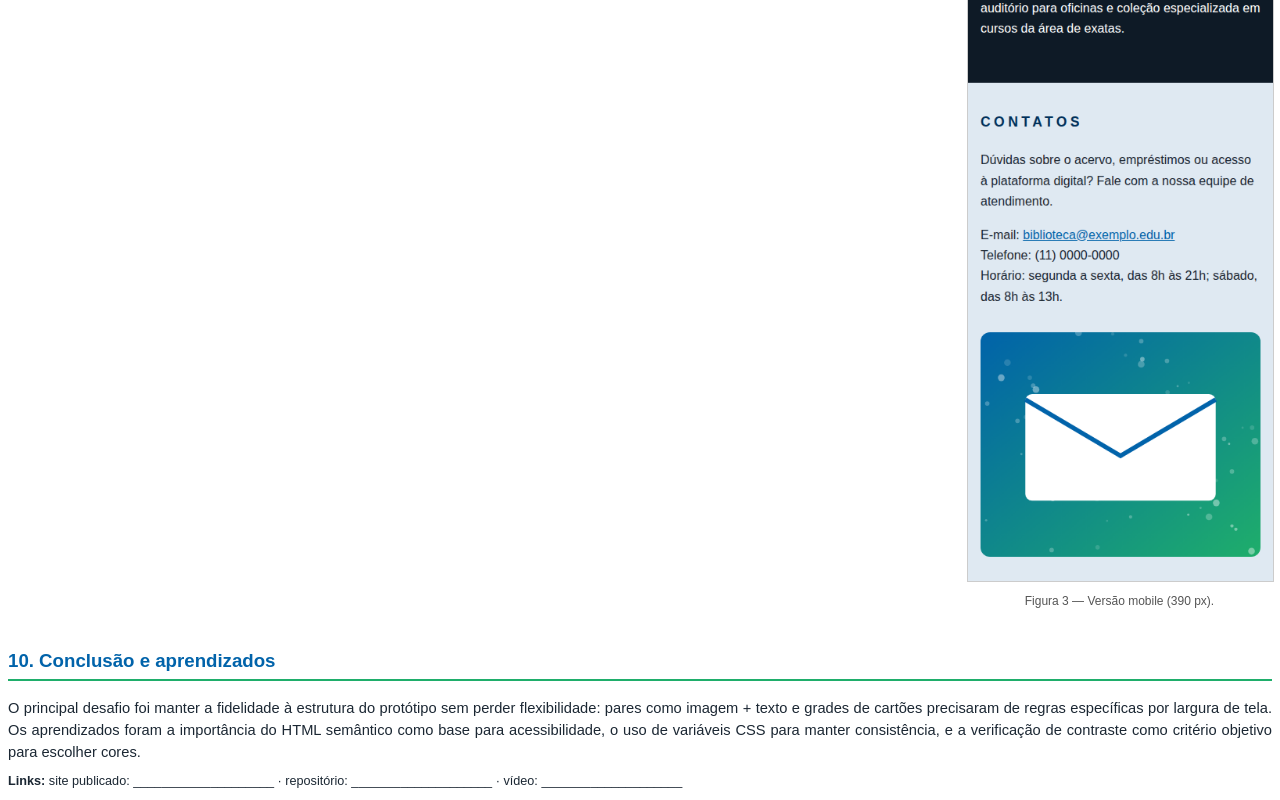
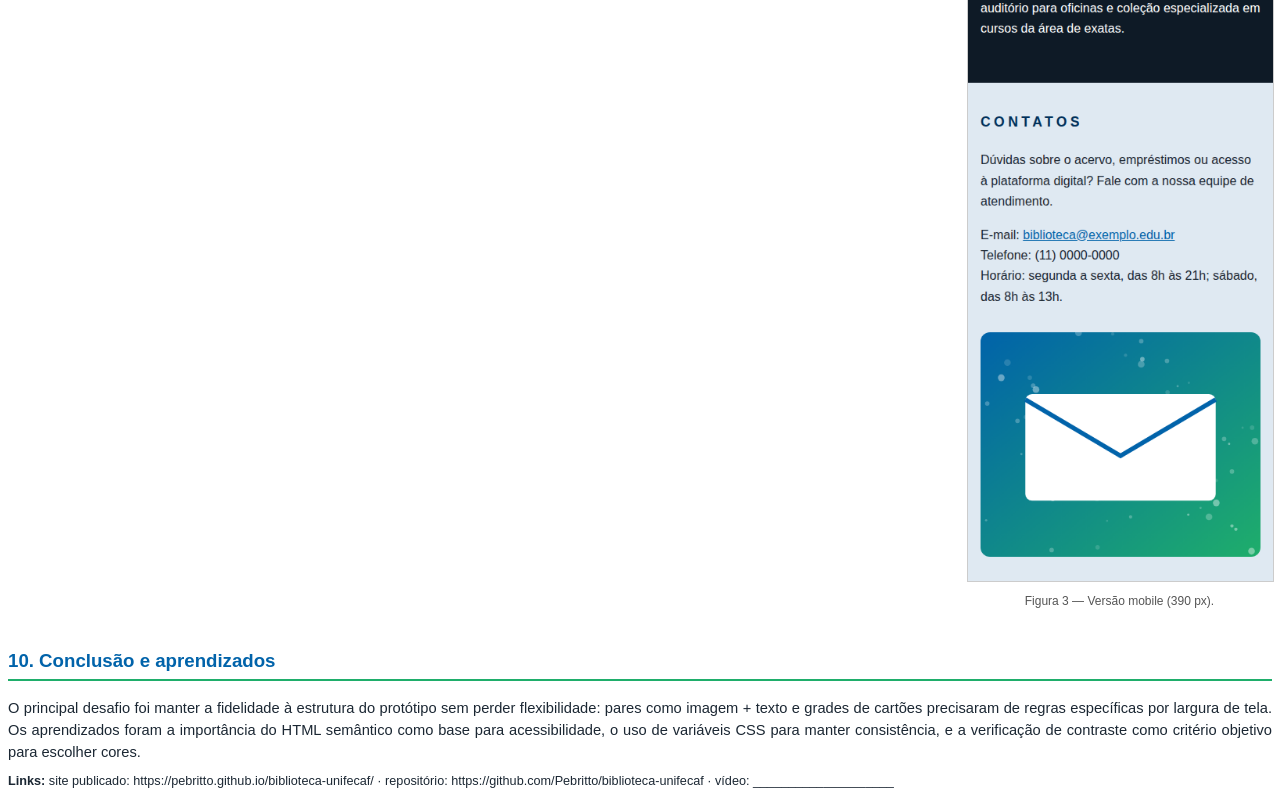
Before and after one commit to Pebritto/biblioteca-unifecaf, a plain HTML site: page docs/relatorio.html in a window 1280 px wide. Shown: the part 7482-8282 px from the top of the page. Drawn offline with Linux system fonts and the light colour scheme.

Commit message:
Inclui links no relatório

```diff
--- a/docs/relatorio.html
+++ b/docs/relatorio.html
@@ -103,5 +103,5 @@ li{margin-bottom:3pt}
 
 <h2>10. Conclusão e aprendizados</h2>
 <p>O principal desafio foi manter a fidelidade à estrutura do protótipo sem perder flexibilidade: pares como imagem + texto e grades de cartões precisaram de regras específicas por largura de tela. Os aprendizados foram a importância do HTML semântico como base para acessibilidade, o uso de variáveis CSS para manter consistência, e a verificação de contraste como critério objetivo para escolher cores.</p>
-<p style="font-size:9.5pt"><b>Links:</b> site publicado: ____________________ · repositório: ____________________ · vídeo: ____________________</p>
+<p style="font-size:9.5pt"><b>Links:</b> site publicado: https://pebritto.github.io/biblioteca-unifecaf/ · repositório: https://github.com/Pebritto/biblioteca-unifecaf · vídeo: ____________________</p>
 </body></html>
```
Also changed, not shown: 1 other file.
